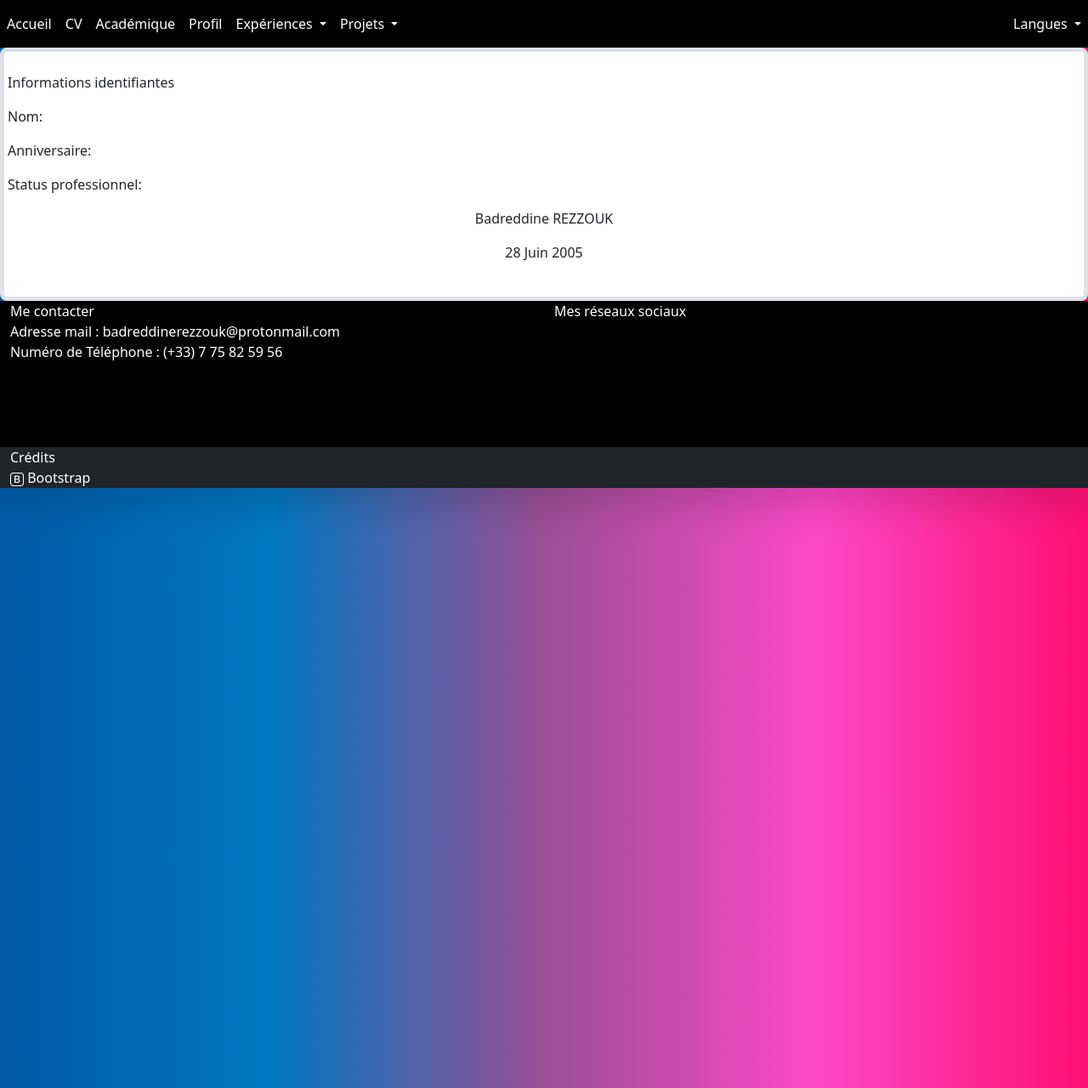
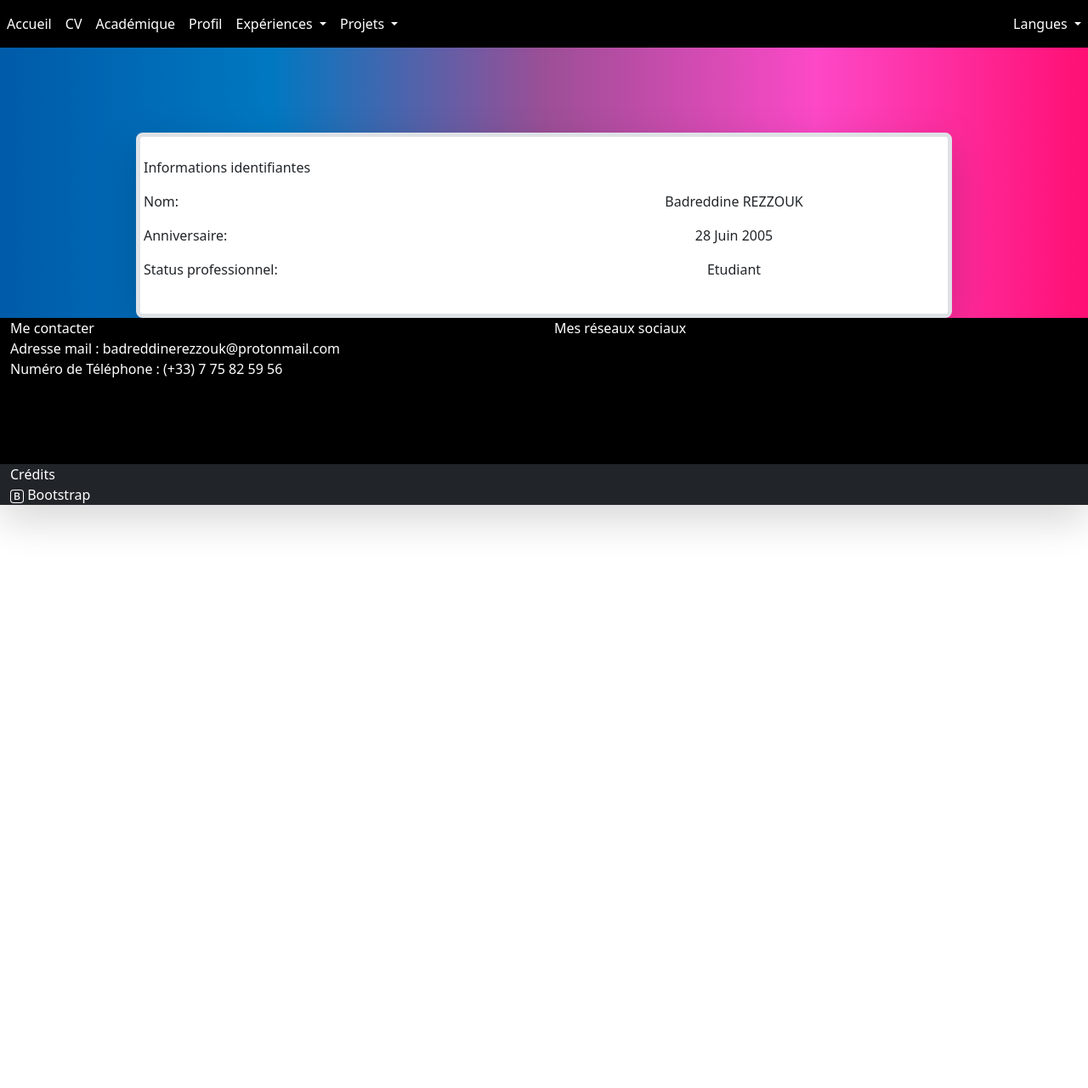
Before and after one commit to Badreddine-Rezzouk/portfolio-ovh, a PHP site: page /FR-fr/Profile.php in a window 1280 px wide. Shown: the whole page at 85% size. After the commit the page ends 623 px from the top, so only its background shows below. Run offline with PHP 8.4, Linux system fonts and the light colour scheme; some libraries are stand-ins or nearby versions.

Commit message:
Réparation du problème de footer volant

```diff
--- a/CSS/Coloring.css
+++ b/CSS/Coloring.css
@@ -6,19 +6,18 @@
     --secondary-pink: #FD48C7;
     --gradient: linear-gradient(0.25turn,var(--primary-blue), var(--secondary-blue), var(--middle-color) , var(--secondary-pink), var(--primary-pink));
     overflow-x: hidden;
-    height: 100vw;
     width: 100vw;
 }
 * {
     max-width: 100%;
 }
 .gradient-box {
-    background: var(--gradient);
+    background-image: var(--gradient), url('../Images/paris_shadow.png');
+    background-repeat: no-repeat, no-repeat;
+    background-position: center, bottom;
+    background-size:  cover, contain;
 }
 
-.box {
-    height: 100px;
-}
 
 #navbar, #navbar .dropdown-menu{
     background: #000000;
--- /dev/null
+++ b/CSS/shaping.css
@@ -0,0 +1,19 @@
+html, body {
+    max-height: 100%;
+    margin: 0;
+    padding: 0;
+}
+
+.box {
+    height: 100px;
+}
+
+.gradient-box {
+    display: flex;
+    flex-direction: column;
+    /* min-height: 100vh; Ensure the wrapper takes at least the full viewport height */
+}
+
+.main-content {
+    flex: 1; /* This makes the main content take up the remaining space */
+}
--- a/Common-files/footer.php
+++ b/Common-files/footer.php
@@ -70,7 +70,7 @@ $host = isset($_SERVER['HTTP_HOST']) ? $_SERVER['HTTP_HOST'] : 'localhost'; // F
 $baseURL = rtrim($protocol . $host . '/' . $languageFromURL, '/') . '/';
 ?>
 
-<div class="footer w-100 mx-auto" style="margin-bottom: -15px;">
+<div class="footer w-100 mx-auto py-0 my-0" >
     <div class="row bg-black text-white mx-auto">
         <div class="col">
             <?php echo $texts['Contacts']; ?> <br>
--- a/Common-files/header.php
+++ b/Common-files/header.php
@@ -34,6 +34,7 @@ $topURL = rtrim($protocol . $host) . '/';
 <title> Portfolio </title>
 <link href="<?php echo $topURL?>CSS/Coloring.css" rel="stylesheet">
 <link href="<?php echo $topURL?>CSS/Bootstrap.css" rel="stylesheet">
+<link href="<?php echo $topURL?>CSS/shaping.css" rel="stylesheet"
 <meta name="viewport" content="width=device-width, initial-scale=1.0">
 <script src="https://code.jquery.com/jquery-3.3.1.slim.min.js" integrity="sha384-q8i/X+965DzO0rT7abK41JStQIAqVgRVzpbzo5smXKp4YfRvH+8abtTE1Pi6jizo" crossorigin="anonymous"></script>
 <link href="https://cdn.jsdelivr.net/npm/bootstrap@5.3.3/dist/css/bootstrap.min.css" rel="stylesheet" integrity="sha384-QWTKZyjpPEjISv5WaRU9OFeRpok6YctnYmDr5pNlyT2bRjXh0JMhjY6hW+ALEwIH" crossorigin="anonymous">
--- a/FR-fr/Academics.php
+++ b/FR-fr/Academics.php
@@ -28,6 +28,8 @@
             </div>
             <div class="box"></div>
         </div>
+        <hr class="mx-auto rounded-2">
+
         <?php require "../Common-files/footer.php" ?>
     </body>
 </html>
--- a/FR-fr/Profile.php
+++ b/FR-fr/Profile.php
@@ -34,7 +34,9 @@ $baseURL = rtrim($protocol . $host . '/' . $languageFromURL, '/') . 'Profile.php
     <body>
     <?php require "../Common-files/navbar.php" ?>
     <div class="gradient-box">
-        <div class="bg-white p-4 rounded-3 w-auto mx-auto px-1 border border-5 shadow-lg">
+        <div class="box"></div>
+        <div class="bg-white p-4 rounded-3 w-75 mx-auto px-1 border border-5 shadow-lg">
+            <div class="row">
                 <p> Informations identifiantes </p>
                 <div class="col text-start">
                     <p> Nom:</p>
@@ -44,7 +46,11 @@ $baseURL = rtrim($protocol . $host . '/' . $languageFromURL, '/') . 'Profile.php
                 <div class="col text-center">
                     <p> Badreddine REZZOUK </p>
                     <p> 28 Juin 2005 </p>
+                    <p> Etudiant </p>
                 </div>
+            </div>
+
+
         </div>
     </div>
     <?php require "../Common-files/footer.php" ?>
--- a/FR-fr/index.php
+++ b/FR-fr/index.php
@@ -56,7 +56,9 @@ require "../Common-files/unsupportedlanguage.php" ?>
                     </div>
                 </div>
             </div>
-            <div class="box"></div>
+            <div class="box">
+
+            </div>
             <div class="bg-white p-4 rounded-3 text-center w-50 offset-1 border border-5 shadow-lg">
                 <script>
                     // Function to update the time
--- a/calliguh/index.php
+++ b/calliguh/index.php
@@ -13,10 +13,10 @@ require "../Common-files/unsupportedlanguage.php";
     <body >
         <div class="container-fluid">
             <div class="box"></div>
-            <div class="bg-black w-50 mx-auto align-items-center d-flex flex-column justify-content-center" >
+            <div class="bg-black text-white w-50 mx-auto align-items-center d-flex flex-column justify-content-center" >
                 <form method="POST" action="">
                     <button type="submit" value="update">
-                        <img src="mori-calliope-hololive.gif" alt="Mori Calliope gif">
+                        <img src="out-transparent-80.webp" alt="Mori Calliope gif">
                     </button>
                     <span id="global_count_value"></span>
                     <span id="local_countvalue"></span>
```
Also changed, not shown: calliguh/increment.php (+26 -0 lines), Images/paris_shadow.png (added), calliguh/out-transparent-80.webp (added). Lines whose indentation alone changed are shown as unchanged.
